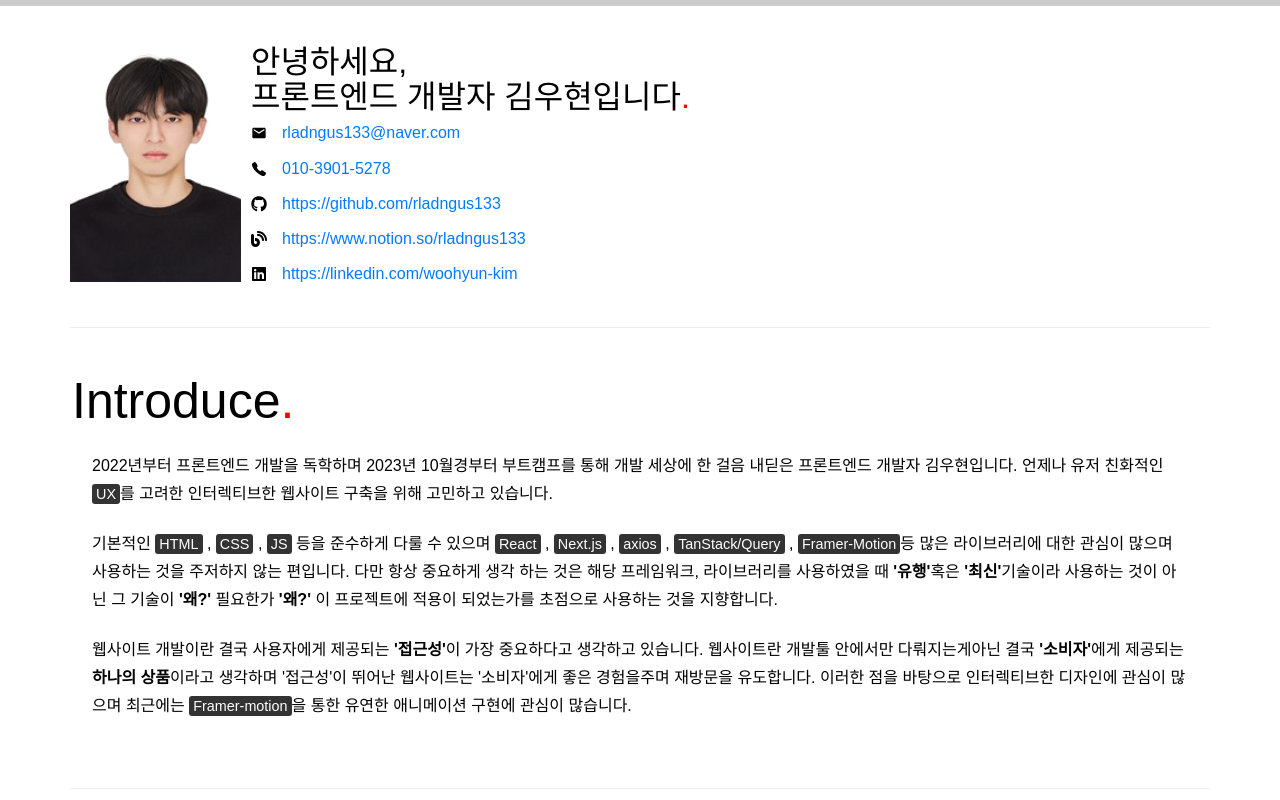
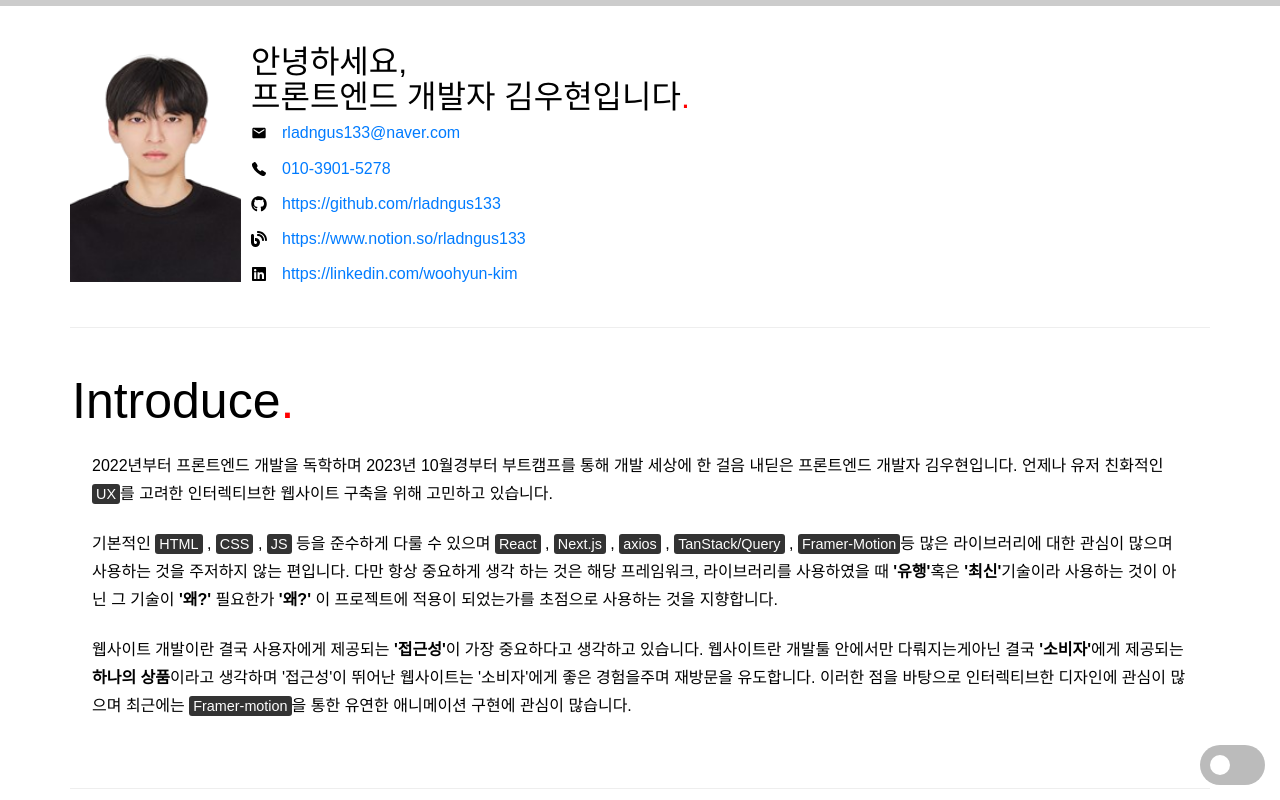
Before and after one commit to rladngus133/resume, a React (Create React App) app: page / in a window 1280 px wide. Shown: the top 800 px of the page. Built offline with nearby package versions, Linux system fonts and the light colour scheme.

Commit message:
feat/다크모드&화이트모드 구현

```diff
--- a/src/App.tsx
+++ b/src/App.tsx
@@ -1,15 +1,25 @@
+import { ThemeProvider } from "styled-components";
 import BaseContainer from "./components/BaseContainer";
-import Comment from "./components/Comment";
 import Footer from "./components/Footer";
 import Header from "./components/Header";
 import Main from "./components/Main/Main";
 import Progress from "./components/Progress";
 import GlobalFont from "./styles/GlobalFont";
 import GlobalStyle from "./styles/GlobalStyle";
+import { useState } from "react";
+import { dark, light } from "./styles/theme";
+import ToggleButton from "./components/Common/ToggleButton";
 
 function App() {
+  const [theme, setTheme] = useState(light);
+  function handleTheme() {
+    setTheme(theme === light ? dark : light);
+  }
+
+  console.log(theme);
+
   return (
-    <>
+    <ThemeProvider theme={theme}>
       <GlobalStyle />
       <GlobalFont />
       <div className="App">
@@ -17,11 +27,11 @@ function App() {
         <BaseContainer>
           <Header />
           <Main />
-          <Comment />
           <Footer />
         </BaseContainer>
       </div>
-    </>
+      <ToggleButton handleTheme={handleTheme} />
+    </ThemeProvider>
   );
 }
 
--- a/src/components/Comment.tsx
+++ /dev/null
@@ -1,20 +0,0 @@
-export default function Comment() {
-  return (
-    <section
-      ref={(elem) => {
-        if (!elem) {
-          return;
-        }
-        const scriptElem = document.createElement("script");
-        scriptElem.src = "https://utteranc.es/client.js";
-        scriptElem.async = true;
-        scriptElem.setAttribute("repo", "rladngus133/resume");
-        scriptElem.setAttribute("issue-term", "pathname");
-        scriptElem.setAttribute("theme", "github-light");
-        scriptElem.setAttribute("label", "comments");
-        scriptElem.crossOrigin = "anonymous";
-        elem.replaceChildren(scriptElem);
-      }}
-    />
-  );
-}
--- a/src/components/Common/ProjectSection.tsx
+++ b/src/components/Common/ProjectSection.tsx
@@ -52,7 +52,7 @@ const Container = styled.div`
 `;
 
 const BorderLeft = styled.div`
-  border-left: 5px solid black;
+  border-left: 5px solid ${(props) => props.theme.colors.fontColor};
   padding-left: 20px;
 `;
 
--- a/src/components/Common/Title.tsx
+++ b/src/components/Common/Title.tsx
@@ -7,7 +7,6 @@ export default function Title({ children, ...props }: { children: ReactNode } &
 }
 
 const H2 = styled(motion.h2)`
-  color: black;
   font-size: 50px;
   font-weight: 500;
   padding: 3px 2px;
--- /dev/null
+++ b/src/components/Common/ToggleButton.tsx
@@ -0,0 +1,40 @@
+import { motion, spring } from "framer-motion";
+import { useState } from "react";
+import styled from "styled-components";
+
+export default function ToggleButton({ handleTheme }: { handleTheme: () => void }) {
+  const [isOn, setIsOn] = useState(false);
+  const toggleSwitch = () => setIsOn(!isOn);
+
+  return (
+    <Container
+      isOn={isOn}
+      onClick={() => {
+        toggleSwitch();
+        handleTheme();
+      }}
+    >
+      <Handle layout transition={spring} />
+    </Container>
+  );
+}
+
+const Container = styled.div<{ isOn: boolean }>`
+  position: fixed;
+  bottom: 15px;
+  right: 15px;
+  width: 45px;
+  background-color: #bbb;
+  display: flex;
+  justify-content: ${({ isOn }) => (isOn ? "flex-end" : "flex-start")};
+  border-radius: 50px;
+  padding: 10px;
+  cursor: pointer;
+`;
+
+const Handle = styled(motion.div)`
+  width: 20px;
+  height: 20px;
+  background-color: ${(props) => props.theme.colors.bgColor};
+  border-radius: 50%;
+`;
--- a/src/styles/GlobalStyle.ts
+++ b/src/styles/GlobalStyle.ts
@@ -31,6 +31,8 @@ footer, header, hgroup, menu, nav, section {
 }
 body {
 	line-height: 1;
+	background-color: ${(props) => props.theme.colors.bgColor};
+	color: ${(props) => props.theme.colors.fontColor};
 }
 ol, ul {
 	list-style: none;
--- /dev/null
+++ b/src/styles/theme.ts
@@ -0,0 +1,13 @@
+export const dark = {
+  colors: {
+    fontColor: "#e4e4e4",
+    bgColor: "#1f1f1f",
+  },
+};
+
+export const light = {
+  colors: {
+    fontColor: "#000",
+    bgColor: "#fff",
+  },
+};
```
